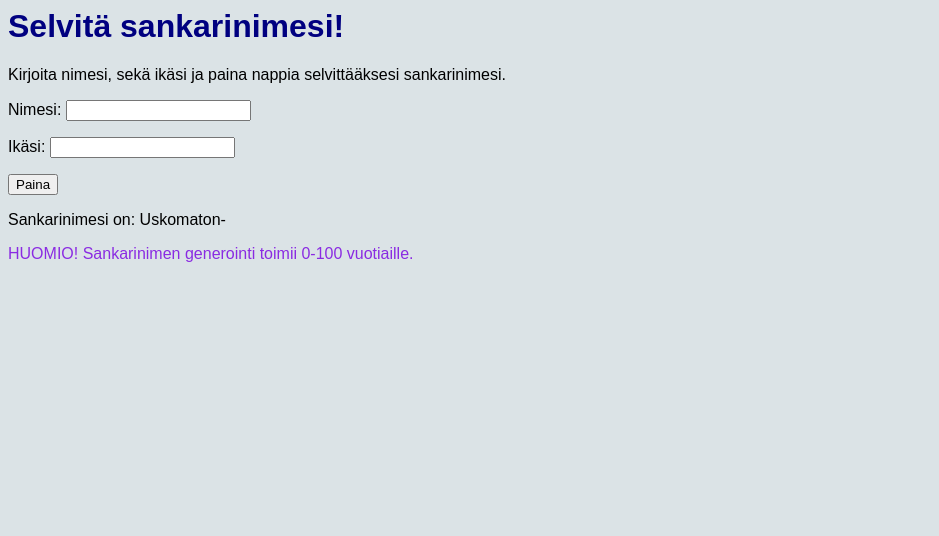
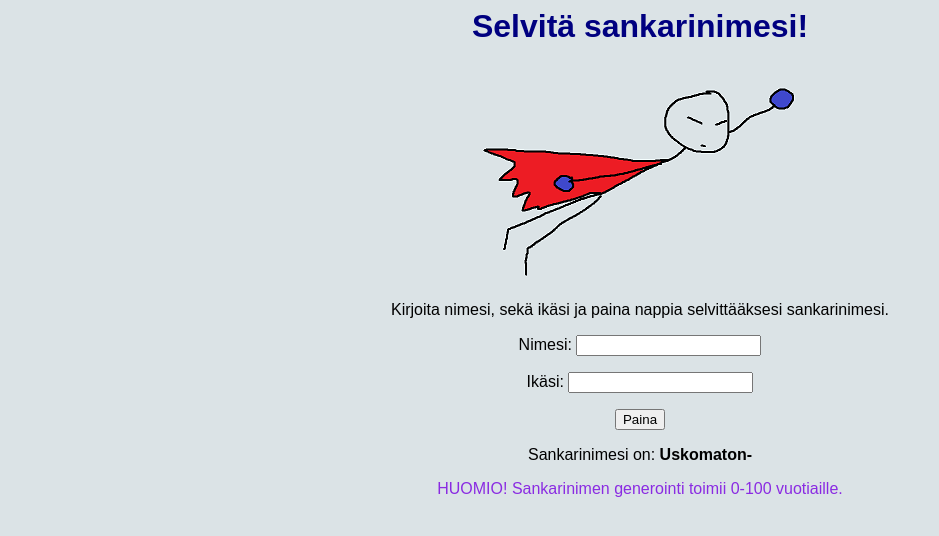
Before and after one commit to jnuukaa/sankarinimi, a plain HTML site: page index.html in a window 1280 px wide. Both pictures are taken after a click on the button "Paina". Shown: the whole page, without its empty margins (0-939 px from the left). Drawn offline with Linux system fonts and the light colour scheme.

Commit message:
Add files via upload

```diff
--- a/ceess.css
+++ b/ceess.css
@@ -1,10 +1,12 @@
 body {
     font-family: 'Glory', sans-serif;
     background-color: rgb(219, 227, 230);
+    text-align: center;
   }
 
   h1 {
     color: navy;
+    text-align: center;
   }
 
 #huomio {
--- a/index.html
+++ b/index.html
@@ -3,9 +3,13 @@
         <link rel="stylesheet" href="ceess.css">
         <link rel="preconnect" href="https://fonts.googleapis.com">
         <meta http-equiv="Content-Type" content="text/html; charset=utf-8" />
+        <meta name="description" content="Sankarinimi generaattori">
+        <meta name="keywords" content="HTML, CSS, JavaScript, sankarinimi, generaattori">
+        <meta name="author" content="Jari Nuukaa">
     </head>
     <body>
         <p id = "otsikko"></p>
+        <p id = "piirros"></p>
         <p id = "ohjeet"></p>
         <p id = "nimenSyotto">
         <p id = "ianSyotto">
--- a/testailua.js
+++ b/testailua.js
@@ -4,7 +4,7 @@ let ika = ['Vastasyntynyt','Vauva','Sinappi','Puklu','Taapero','Napero',
 'Pleikkari','Hauis','Jäntevä','Naru','Betoni','Rauta','Gubbe','Muuri','Pyyhe',
 'Keppi','Super','Mega','Rölli','Tiukka','Kissa','Kärpäs','Housu','Moikkaaja',
 'Tölkki','Auto','Kivi','Nörtti','Bodaaja','Juoksija','Juna','Auto','Kenkä',
-'Vastasyntynyt','Vauva','Sinappi','Puklu','Taapero','Napero',
+'Vesi','Maito','Ilma','Pupu','Toimari','Duunari',
 'Tuhoaja','Hyppääjä','Hevos','Muurahais','Paperi','Pahis','Ankka','Koira','Zombi',
 'Buddha','Jeesus','Enkeli','Kahvikuppi','Posteljooni','Kuminauha','Puu','Kukka',
 'Pleikkari','Hauis','Jäntevä','Naru','Betoni','Rauta','Gubbe','Muuri','Pyyhe',
@@ -14,6 +14,9 @@ console.log('Vaihtoehtojen määrä:' + ika.length);
 
 let otsikko='<h1>Selvitä sankarinimesi!</h1>';
 document.getElementById("otsikko").innerHTML = otsikko;
+
+let piirros='<img src = "sankari.png">';
+document.getElementById("piirros").innerHTML = piirros;
 
 let nimenSyotto ='Nimesi: <input type="text" id="myName" value="">';
 document.getElementById("nimenSyotto").innerHTML = nimenSyotto;
@@ -30,7 +33,7 @@ document.getElementById("nappi").innerHTML = nappi;
 function myFunction() {
     let x = document.getElementById("myName").value;
     let z = document.getElementById("myAge").value;
-    let y = 'Sankarinimesi on: ' + (ika[(z)] || 'Uskomaton') + '-' + x;
+    let y = 'Sankarinimesi on: <b>' + (ika[(z)] || 'Uskomaton') + '-' + x + '</b>';
     document.getElementById("demo").innerHTML = y;
   }
 
```
Also changed, not shown: sankari.png (added).
